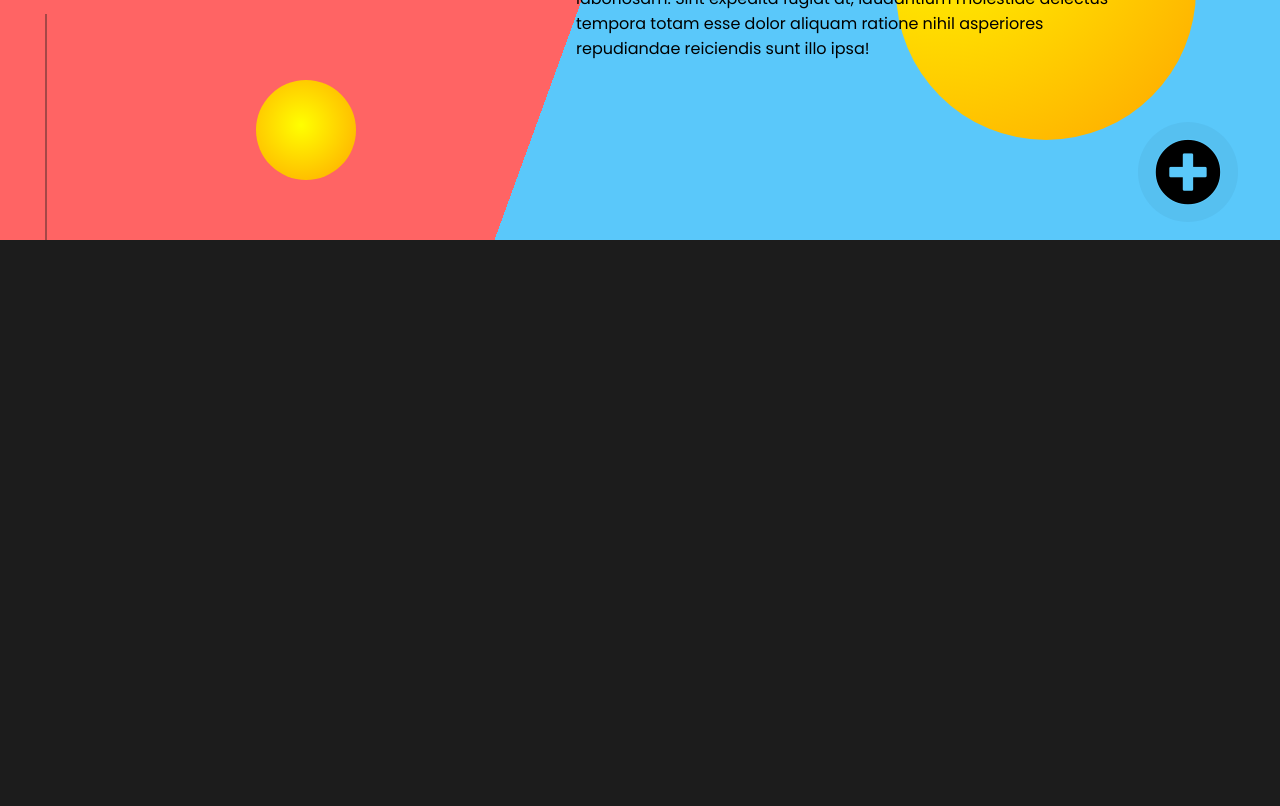
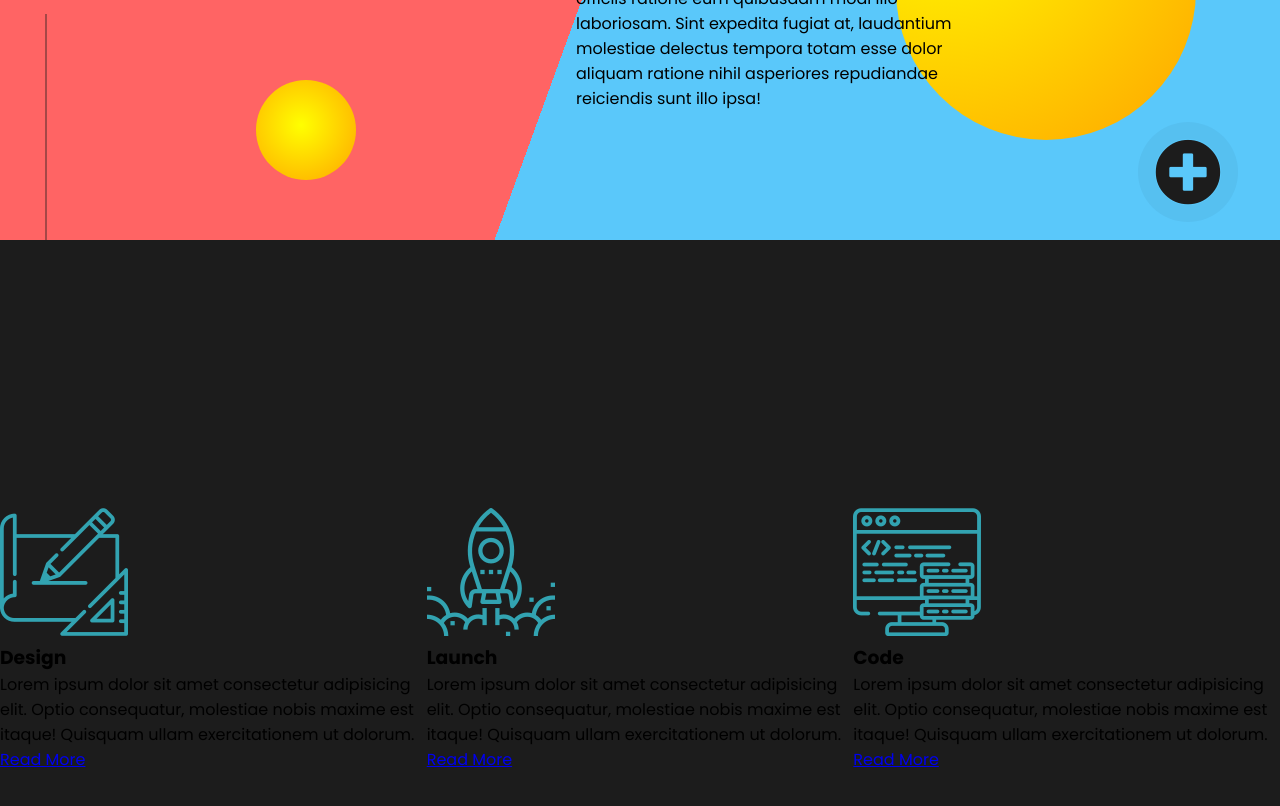
Before and after one commit to jamiev03/Angled-BG-landing-page, a plain HTML site: page index.html in a window 1280 px wide. Shown: the part 560-1366 px from the top of the page. Drawn offline with Linux system fonts and the light colour scheme.

Commit message:
project section cards added

```diff
--- a/index.html
+++ b/index.html
@@ -50,7 +50,48 @@
         </div>
    </div>
     <div class="projects">
-
+        <div class="card">
+            <div class="face face1">
+                <div class="content">
+                    <img src="img/design.png" alt="">
+                    <h3>Design</h3>
+                </div>
+            </div>
+            <div class="face face2">
+                <div class="content">
+                    <p>Lorem ipsum dolor sit amet consectetur adipisicing elit. Optio consequatur, molestiae nobis maxime est itaque! Quisquam ullam exercitationem ut dolorum.</p>
+                    <a href="#">Read More</a>
+                </div>
+            </div>
+        </div>
+        <div class="card">
+            <div class="face face1">
+                <div class="content">
+                    <img src="img/launch.png" alt="">
+                    <h3>Launch</h3>
+                </div>
+            </div>
+            <div class="face face2">
+                <div class="content">
+                    <p>Lorem ipsum dolor sit amet consectetur adipisicing elit. Optio consequatur, molestiae nobis maxime est itaque! Quisquam ullam exercitationem ut dolorum.</p>
+                    <a href="#">Read More</a>
+                </div>
+            </div>
+        </div>
+        <div class="card">
+            <div class="face face1">
+                <div class="content">
+                    <img src="img/code.png" alt="">
+                    <h3>Code</h3>
+                </div>
+            </div>
+            <div class="face face2">
+                <div class="content">
+                    <p>Lorem ipsum dolor sit amet consectetur adipisicing elit. Optio consequatur, molestiae nobis maxime est itaque! Quisquam ullam exercitationem ut dolorum.</p>
+                    <a href="#">Read More</a>
+                </div>
+            </div>
+        </div>
     </div>
     <div class="plus">
         <i class="fas fa-plus-circle"></i>
--- a/style.css
+++ b/style.css
@@ -27,6 +27,7 @@ nav {
 .logo {
     margin-left: 95px;
     font-size: 1.2rem;
+    color: #1c1c1c;
 }
 ul {
     display: flex;
@@ -72,12 +73,13 @@ ul li a:hover {
       transition: 0.3s;
   }
   .social i:hover {
-      color: #000;
+      color: #1c1c1c;
   }
   .center {
       position: absolute;
       top: 34%;
       left: 30%;
+      color: #1c1c1c;
   }
   .center h1 {
       font-size: 100px;
@@ -88,7 +90,7 @@ ul li a:hover {
       position: absolute;
       top: 62%;
       left: 45%;
-      width: 35rem;
+      width: 32%;
       height: auto;
       z-index: 2;
   }
@@ -99,6 +101,9 @@ ul li a:hover {
       height: 100vh;
       max-width:100%;
       background-color: #1c1c1c;
+      display: flex;
+      justify-content: center;
+      align-items: center;
   }
   .circle {
       position: absolute;
@@ -150,6 +155,7 @@ ul li a:hover {
 	  transform: scale(1);
       cursor: pointer;
       border-radius: 50%;
+      color: #1c1c1c;
   }
   .plus i:hover {
       animation: none;
@@ -222,7 +228,7 @@ ul li a:hover {
         font-size: 85px;
     }
     .about-me {
-        width: 22rem;
+        width: 45%;
         top: 62%;
         left: 42%;
     }
```
Also changed, not shown: img/code.png (added), img/design.png (added), img/launch.png (added).
